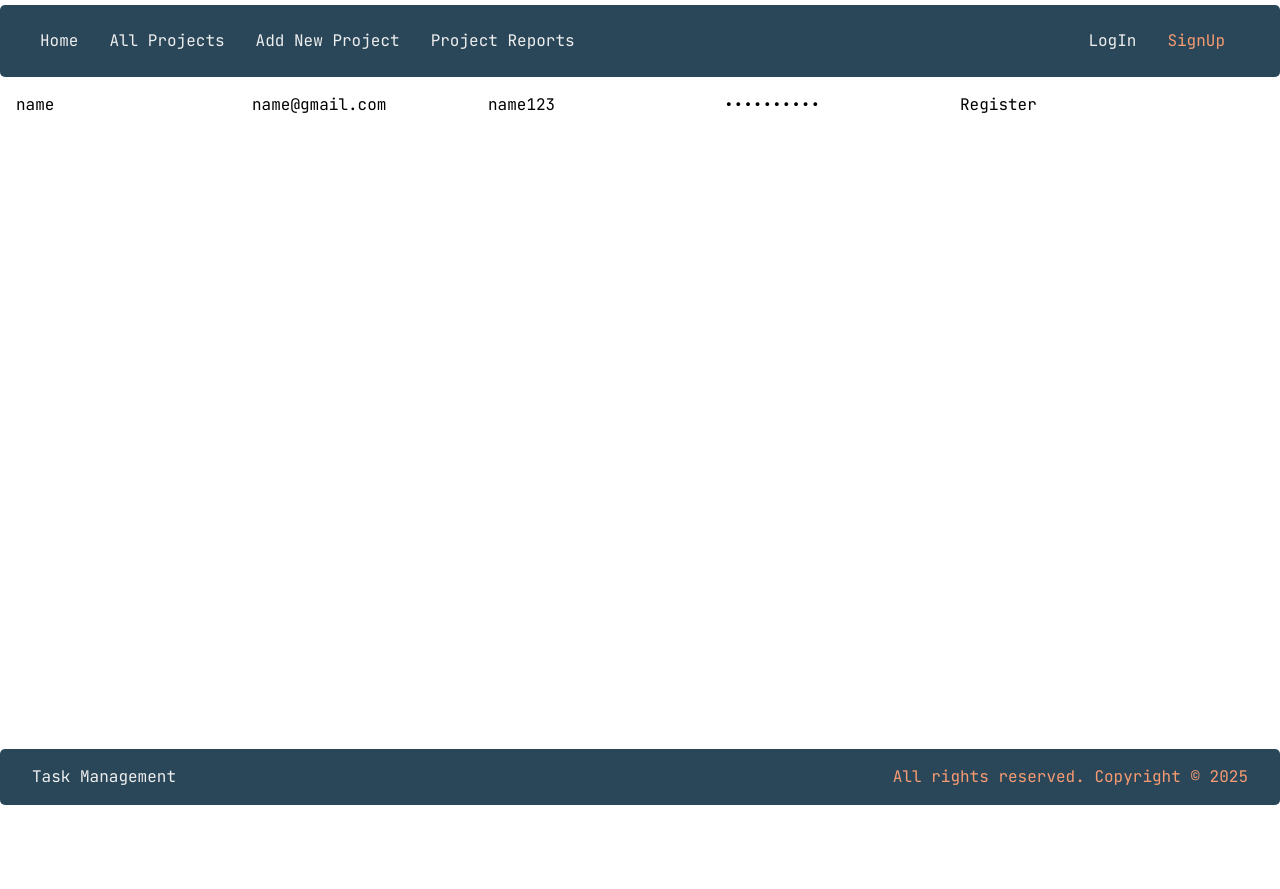
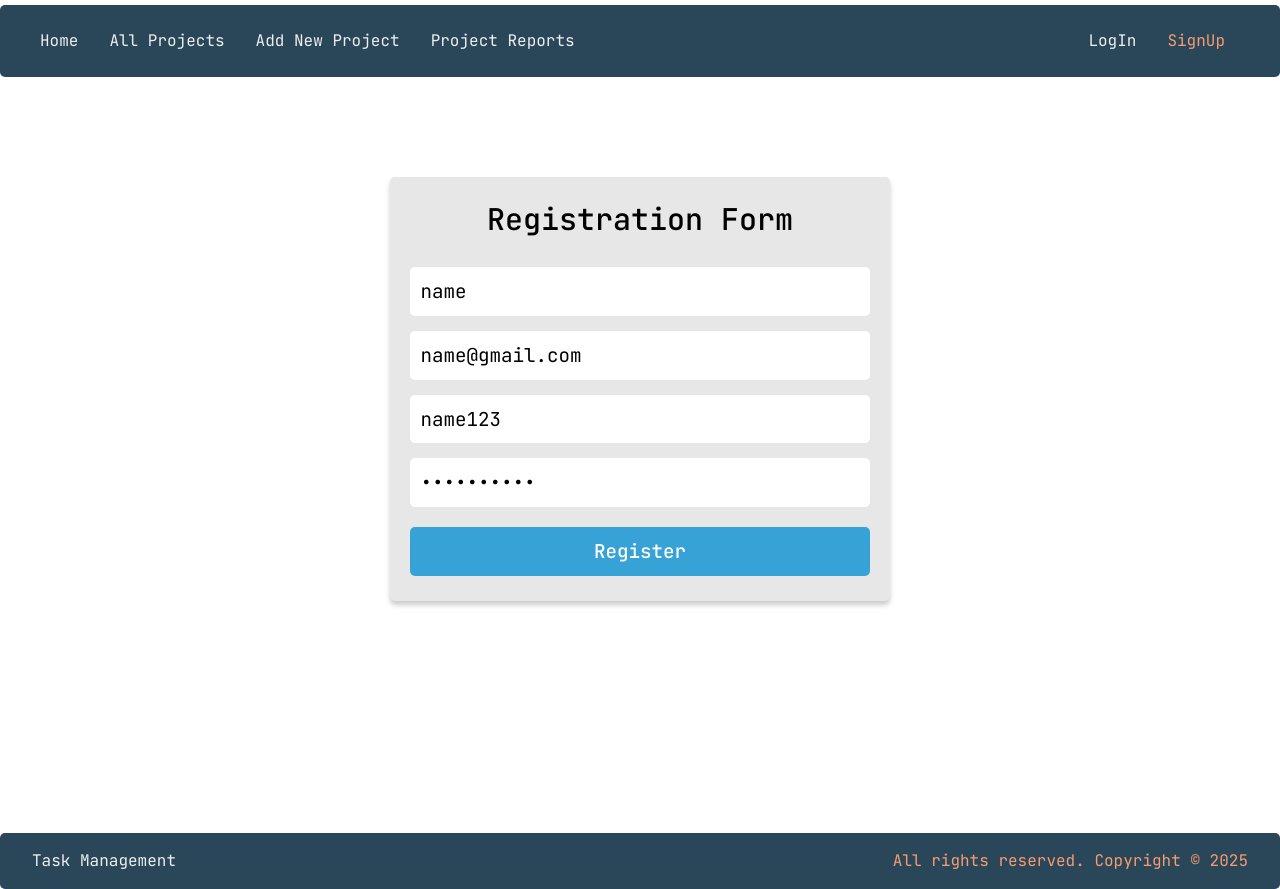
Before and after one commit to developertool45/Tasks_frontend, a React (Vite) app: page /register in a window 1280 px wide. Before the commit the page ends 805 px from the top, so only its background shows below. Built offline with nearby package versions, Linux system fonts and the light colour scheme; a web font is replaced by a local one.

Commit message:
login and signup page

```diff
--- a/src/App.jsx
+++ b/src/App.jsx
@@ -10,6 +10,7 @@ import Register from "./pages/auth/Register";
 import Login from "./pages/auth/Login";
 import { AuthProvider } from "./context/Context.jsx";
 import Layout from "./Layout/Layout.jsx";
+import Error from "./pages/Error.jsx";
 function App() {
   return (
     <BrowserRouter>
@@ -26,6 +27,7 @@ function App() {
             <Route path="/project/:id" element={<h1> project with id</h1>} />
             <Route path="/register" element={<Register />} />
             <Route path="/login" element={<Login />} />
+            <Route path="*" element={<Error />} />
           </Routes>
         </Layout>
       </AuthProvider>
--- /dev/null
+++ b/src/pages/Error.jsx
@@ -0,0 +1,13 @@
+import React from 'react'
+
+function Error() {
+  return (
+      <div className=" flex flex-col items-center content-center pt-20">
+        <h4 className="self-center text-9xl text-red-400 font-bold"> 404</h4>
+        <h3 className="self-center text-5xl font-bold text-gray-600 my-3">Oops!</h3>
+        <p className="self-center text-2xl">Page not found</p>
+    </div>
+  );
+}
+
+export default Error
--- a/src/pages/Home.jsx
+++ b/src/pages/Home.jsx
@@ -2,8 +2,10 @@ import React from 'react'
 
 function Home() {
   return (
-	<h1>I'm Home !</h1>
-  )
+    <>
+      <div></div>
+    </>
+  );
 }
 
 export default Home
--- a/src/pages/admin/Dashborad.jsx
+++ /dev/null
@@ -1,9 +0,0 @@
-import React from 'react'
-
-function Dashborad() {
-  return (
-	<div>Dashborad</div>
-  )
-}
-
-export default Dashborad
--- /dev/null
+++ b/src/pages/admin/Profile.jsx
@@ -0,0 +1,9 @@
+import React from 'react'
+
+function Profile() {
+  return (
+	<div>Profile</div>
+  )
+}
+
+export default Profile;
--- a/src/pages/admin/UserAdmin.jsx
+++ /dev/null
@@ -1,9 +0,0 @@
-import React from 'react'
-
-function UserAdmin() {
-  return (
-	<div>userAdmin</div>
-  )
-}
-
-export default UserAdmin;
--- a/src/pages/auth/Login.jsx
+++ b/src/pages/auth/Login.jsx
@@ -1,22 +1,28 @@
-import react, { useState } from "react";
+import react, { use, useState } from "react";
+import apiClient from "../../../service/ApiClient";
+import { useAuth } from "../../context/Context";
 
 const Login = () => {
   const [email, setEmail] = useState("");
   const [password, setPassword] = useState("");
-
+  const { user, setUser } = useAuth();
+  const [error, setError] = useState(false);
 
   const handleLogin = async (e) => {
     e.preventDefault();
+    if (!email || !password) return setError("Please enter email and password");
+
     try {
-      const res = await login( { email, password });
+      const res = await apiClient.login({ email, password });
       if (res.success) setUser(res.data.user);
     } catch (error) {
-       alert(res.error);
+      alert(res.error);
     }
   };
 
   return (
-    <form onSubmit={handleLogin}>
+    <form onSubmit={handleLogin} className="form">
+      <h2>Login Form</h2>
       <input
         type="email"
         value={email}
@@ -29,6 +35,7 @@ const Login = () => {
         onChange={(e) => setPassword(e.target.value)}
         placeholder="Password"
       />
+      <h4 className="error">{error ? error : " "}</h4>
       <button type="submit">Login</button>
     </form>
   );
--- a/src/pages/auth/Register.jsx
+++ b/src/pages/auth/Register.jsx
@@ -15,6 +15,8 @@ const Register = () => {
 
   const handleRegister = async (e) => {
     e.preventDefault();
+    if (!fname || !email || !password || !username)
+      return setError("Please enter all fields");
     try {
       const res = await apiClient.signup(fname, email, password, username);
       console.log(res.data);
@@ -32,7 +34,8 @@ const Register = () => {
 
   return (
     <>
-      <form onSubmit={handleRegister}>
+      <form onSubmit={handleRegister} className="form">
+        <h2>Registration Form</h2>
         <input
           type="text"
           value={fname}
@@ -57,16 +60,9 @@ const Register = () => {
           onChange={(e) => setPassword(e.target.value)}
           placeholder="Password"
         />
+        {error && <p className="error">{error}</p>}
         <button type="submit">Register</button>
       </form>
-      <div className="error">
-        {error && (
-          <p>
-            {error} <br />{" "}
-            <span className="redirect"> You are redirecting to Login</span>
-          </p>
-        )}
-      </div>
     </>
   );
 };
--- a/src/pages/auth/style.css
+++ b/src/pages/auth/style.css
@@ -6,3 +6,47 @@
 .error .redirect{
 	color: #36a2d5;
 }
+.form{
+	width: 40%;
+	margin: 0 auto;
+	margin-top: 100px;
+	margin-bottom: 20px;
+	background-color: #e7e7e7;
+	padding: 20px;
+	border-radius: 5px;
+	box-shadow: 0 4px 5px 0 rgba(0, 0, 0, 0.2);
+}
+.form h2{
+	text-align: center;
+	margin-bottom: 20px;
+	font-size: 30px;
+	font-weight: 500;
+}
+.form input{
+	width: 100%;
+	padding: 10px;
+	margin: 5px 0 5px 0;
+	border-radius: 5px;
+	border: none;
+	outline: none;
+	background-color: #fff;
+	font-size: 1.2rem;
+	margin-bottom: 10px;
+}
+.form button{
+	width: 100%;
+	padding: 10px 5px;
+	margin: 10px 0 5px 0;
+	border-radius: 5px;
+	border: none;
+	outline: none;
+	background-color: #36a2d5;
+	font-size: 1.2rem;
+	color: #fff;
+	font-weight: 500;
+	cursor: pointer;
+	transition: all 0.3s ease;
+}
+.form button:hover{
+	background-color: #2e8bb5;
+}
```
